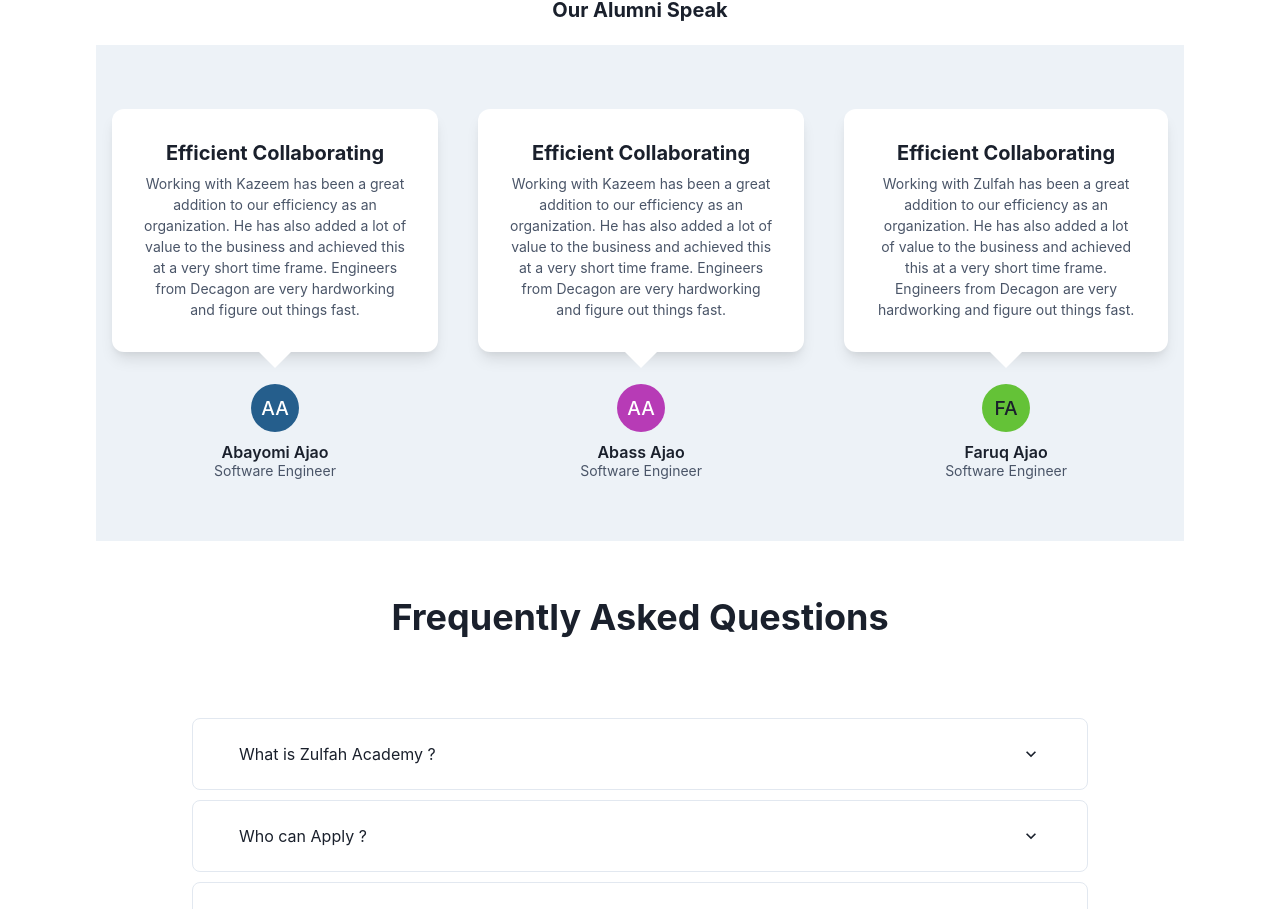
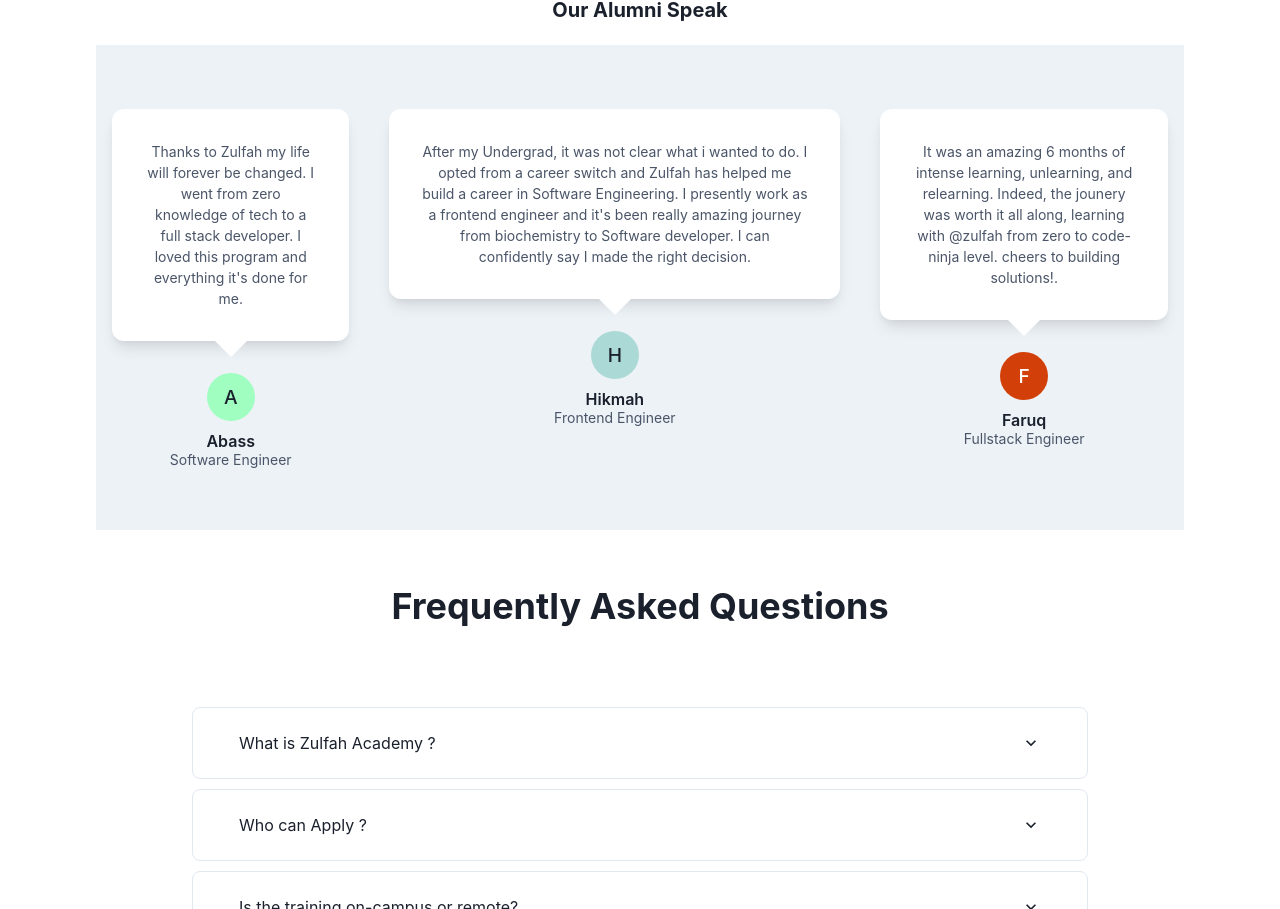
Before and after one commit to AdedejiAdelanwa/zulfah-academy, a React (Create React App) app: page / in a window 1280 px wide. Shown: the part 4398-5307 px from the top of the page. Built offline with nearby package versions, Linux system fonts and the light colour scheme; a web font is replaced by a local one.

Commit message:
added reviews section

```diff
--- a/src/pages/AboutUs.js
+++ b/src/pages/AboutUs.js
@@ -1030,7 +1030,7 @@
                     {students_reviews.map((testimonial) => (
                       <Testimonial>
                       <TestimonialContent>
-                        <TestimonialHeading>Efficient Collaborating</TestimonialHeading>
+                        {/* <TestimonialHeading>Efficient Collaborating</TestimonialHeading> */}
                         <TestimonialText>
                           {testimonial.review}
                         </TestimonialText>
--- a/src/pages/Courses.js
+++ b/src/pages/Courses.js
@@ -101,16 +101,6 @@
           return
       }
 
-      // remove this code and implement your submit logic right here
-    //   setTimeout(() => {
-    //     if (email === 'fail@example.com') {
-    //       setError(true);
-    //       setState('initial');
-    //       return;
-    //     }
-
-    //     setState('success');
-    //   }, 1000);
      }
 
   return (
@@ -244,8 +234,11 @@
                 fontSize={{ base: 'xl', sm: '2xl' }}
                 textAlign={'center'}
                 mb={5}>
-                Subscribe to our Newsletter
+                Hear From Us
               </Heading>
+              <Text mb={10}>
+                Subscribe to our newsletter to stay connected to our activities !
+              </Text>
               <Stack
                 direction={{ base: 'column', md: 'row' }}
                 as={'form'}
--- a/src/utils/lists.js
+++ b/src/utils/lists.js
@@ -95,22 +95,22 @@
 
 export const students_reviews = [
   {
-    name: "Abayomi Ajao",
+    name: "Abass",
     work: "Software Engineer",
-    company: "Hervest",
-    review: `Working with Kazeem has been a great addition to our efficiency as an organization. He has also added a lot of value to the business and achieved this at a very short time frame. Engineers from Decagon are very hardworking and figure out things fast.`
+    company: "Flutterwave",
+    review: `Thanks to Zulfah my life will forever be changed. I went from zero knowledge of tech to a full stack developer. I loved this program and everything it's done for me.`
   },
   {
-    name: "Abass Ajao",
-    work: "Software Engineer",
-    company: "Flutterwave",
-    review: `Working with Kazeem has been a great addition to our efficiency as an organization. He has also added a lot of value to the business and achieved this at a very short time frame. Engineers from Decagon are very hardworking and figure out things fast.`
+    name: "Hikmah",
+    work: "Frontend Engineer",
+    company: "HerVest",
+    review: `After my Undergrad, it was not clear what i wanted to do. I opted from a career switch and Zulfah has helped me build a career in Software Engineering. I presently work as a frontend engineer and it's been really amazing journey from biochemistry to Software developer. I can confidently say I made the right decision.`
   },
   {
-    name: "Faruq Ajao",
-    work: "Software Engineer",
-    company: "Interswich",
-    review: ` Working with Zulfah has been a great addition to our efficiency as an organization. He has also added a lot of value to the business and achieved this at a very short time frame. Engineers from Decagon are very hardworking and figure out things fast.`,
+    name: "Faruq",
+    work: "Fullstack Engineer",
+    company: "Zulfah",
+    review: ` It was an amazing 6 months of intense learning, unlearning, and relearning. Indeed, the jounery was worth it all along, learning with @zulfah from zero to code-ninja level. cheers to building solutions!.`,
   }
 ];
 
```
